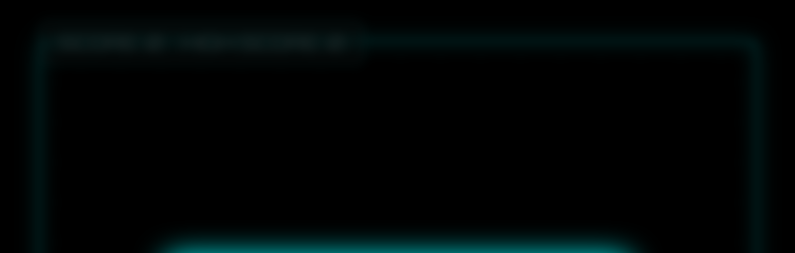
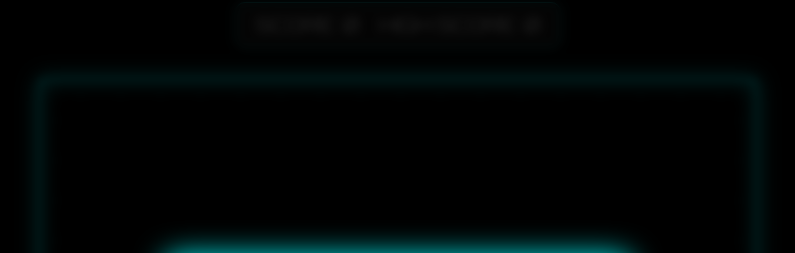
Before and after one commit to Yash8006/Snake-Game-, a plain HTML site: page index.html in a window 1280 px wide. Shown: the top 253 px of the page, without its empty margins (242-1037 px from the left). Drawn offline with Linux system fonts and the light colour scheme.

Commit message:
Update style.css

```diff
--- a/style.css
+++ b/style.css
@@ -31,20 +31,20 @@
     display: flex;
     flex-direction: column;
     align-items: center;
+    gap: 30px; /* ✅ space between score and board */
     width: 100%;
     height: 100vh;
     justify-content: center;
 }
 
+
 /* UI Layer */
 .ui-layer {
-    position: absolute;
-    top: 20px;
+    position: static; /* ✅ no overlapping */
     width: 90vmin;
     display: flex;
-    justify-content: space-between;
+    justify-content: center;
     z-index: 10;
-    text-shadow: 0 0 10px var(--neon-blue);
 }
 
 .score-board {
```
